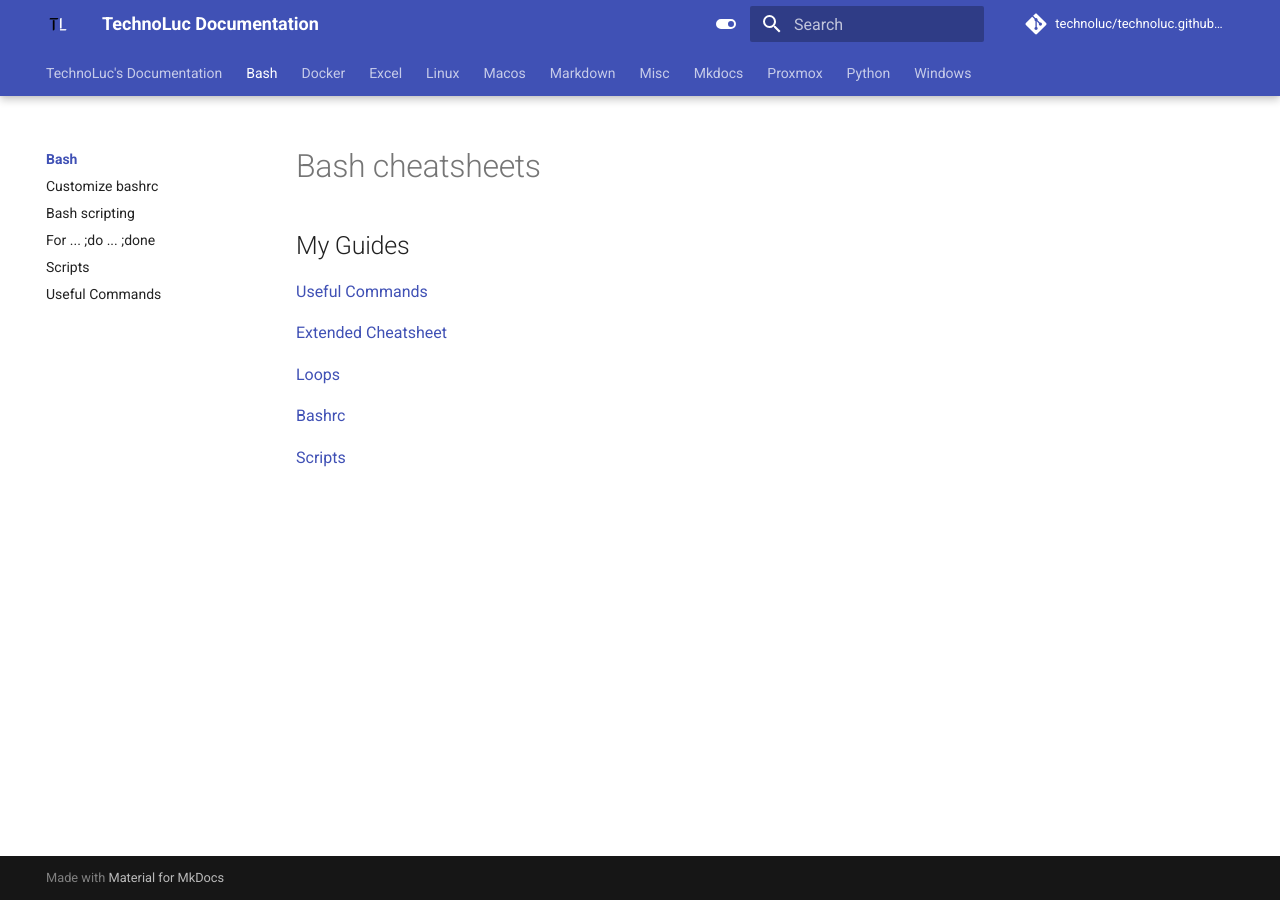
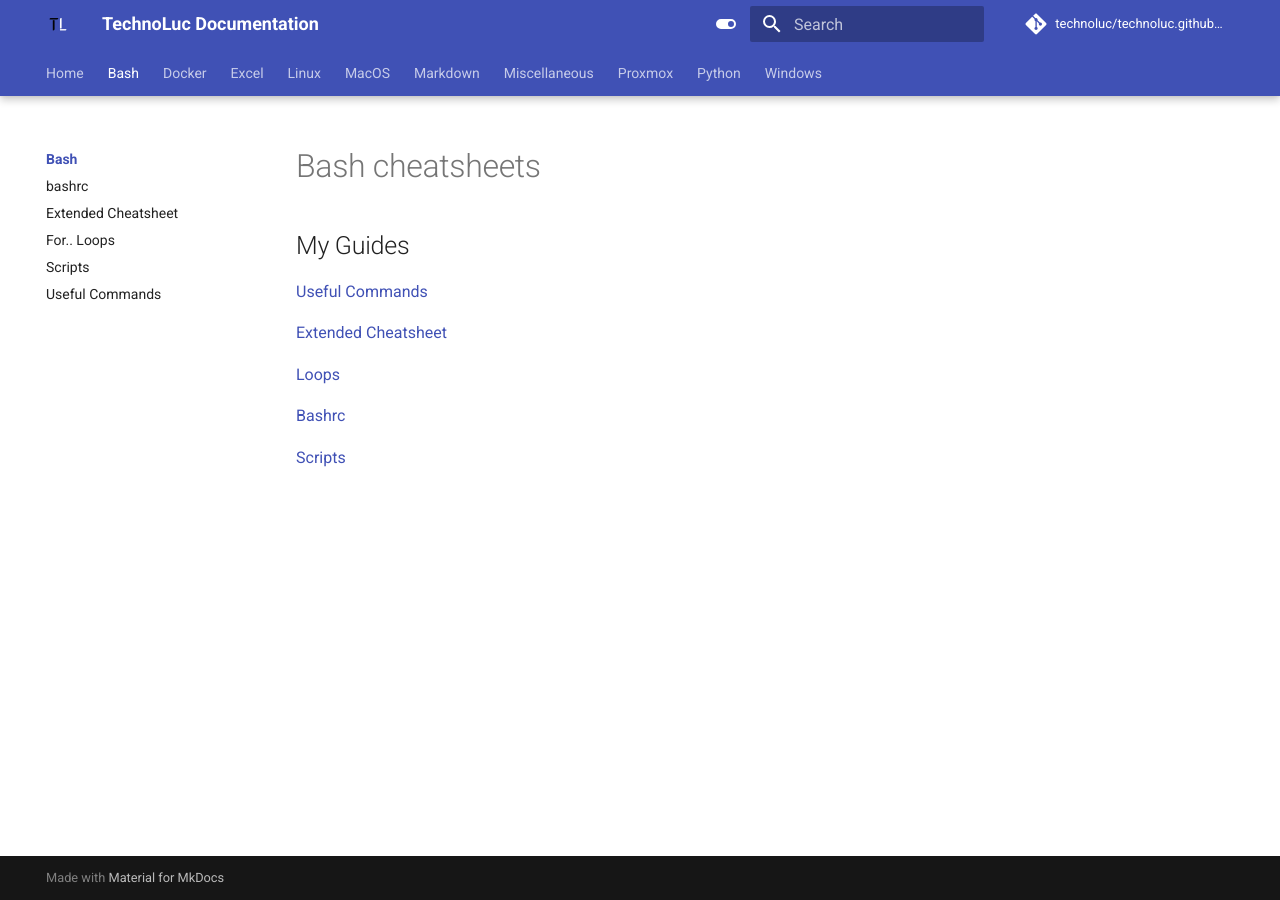
Before and after one commit to technoluc/technoluc.github.io, an MkDocs documentation site: the page built from docs/bash/index.md, in a window 1280 px wide. Built offline with MkDocs 1.6.1 and Material for MkDocs 9.7.7, drawn with Linux system fonts in a browser that asks for light colours; comment, search, counter and statistics services are not loaded; some of the changed lines change nothing that is shown.

Commit message:
add back nav

```diff
--- a/mkdocs.yml
+++ b/mkdocs.yml
@@ -97,3 +97,59 @@
   - pymdownx.tasklist:
       custom_checkbox: true
   - pymdownx.tilde
+
+nav:
+  - Home: index.md
+  - Bash:
+    - bash/index.md
+    - bashrc: bash/bashrc.md
+    - Extended Cheatsheet: bash/cheatsheet.md
+    - For.. Loops: bash/loops.md
+    - Scripts: bash/scripts.md
+    - Useful Commands: bash/useful_commands.md
+  - Docker:
+    - Docker CLI: docker/docker-cli.md
+    - Docker Compose: docker/docker-compose.md
+    - docker/index.md
+  - Excel:
+    - Addresses: excel/addresses.md
+    - excel/index.md
+    - Formulas: excel/formulas.md
+  - Linux:
+    - Hostname: linux/set-hostname.md
+    - linux/index.md
+    - Networking: linux/networking.md
+    - NFS: linux/nfs.md
+    - Sed: linux/sed.md
+    - Timezone: linux/set-timezone.md
+  - MacOS:
+    - macos/index.md
+    - Shortcuts: macos/macos-shortcuts.md
+    - VSCode Shortcuts: macos/vscode-macos-shortcuts.md
+  - Markdown:
+    - Cheatsheet 1: markdown/markdown-cheat-sheet.md
+    - Cheatsheet 2: markdown/markdown-cheatsheet.md
+    - markdown/index.md
+    - MkDocs: mkdocs/index.md
+  - Miscellaneous:
+    - HTTP Status Codes: misc/http-status-codes.md
+    - misc/index.md
+    - Nginx: misc/nginx.md
+  - Proxmox:
+    - CT: proxmox/ct.md
+    - Notes: proxmox/notes.md
+    - proxmox/index.md
+    - VM: proxmox/vm.md
+  - Python:
+    - python/index.md
+    - Virtual Environment: python/virtualenv.md
+  - Windows:
+    - Activate Office 2021: windows/office.md
+    - Activate Windows 10/11: windows/windows.md
+    - Apps: windows/apps.md
+    - Nirsoft: windows/nirsoft.md
+    - Path: windows/path.md
+    - Printers: windows/printers.md
+    - SFC: windows/sfc.md
+    - windows/index.md
+    - WinGet: windows/winget.md
```
